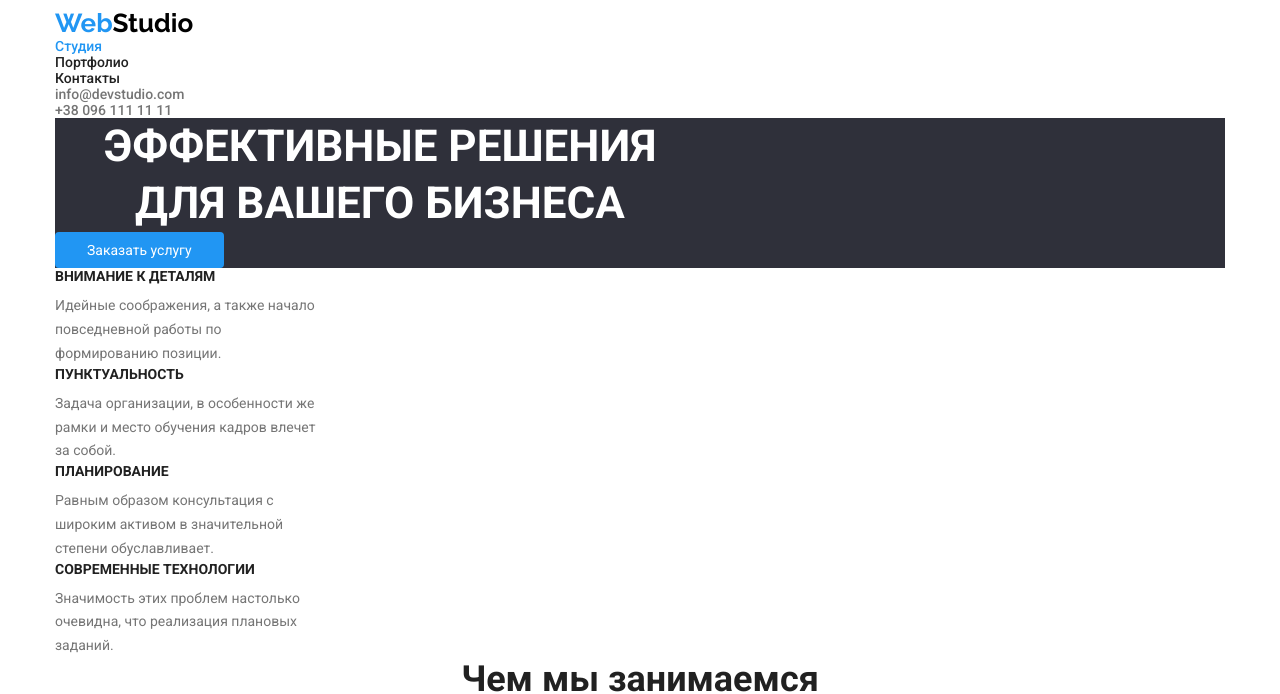
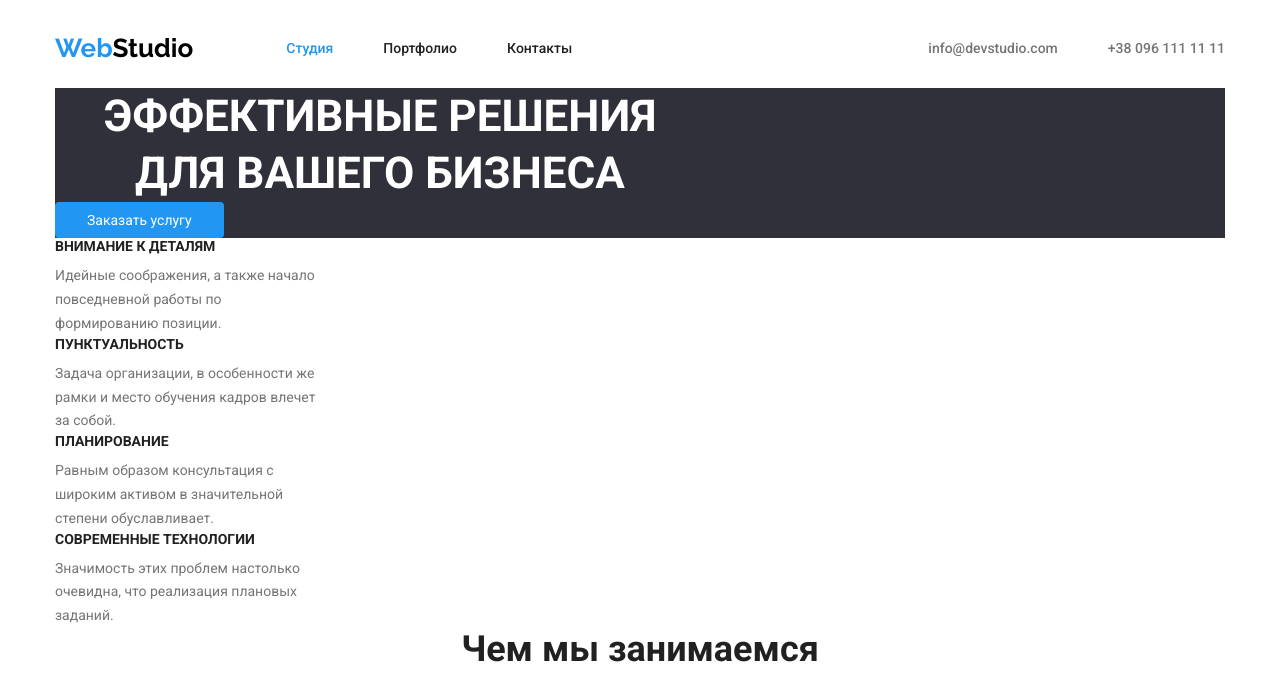
Before and after one commit to Fredy228/goit-markup-hw-03, a plain HTML site: page index.html in a window 1280 px wide. Shown: the top 694 px of the page. Drawn offline with Linux system fonts and the light colour scheme.

Commit message:
Flex-header

```diff
--- a/css/styles.css
+++ b/css/styles.css
@@ -54,6 +54,10 @@ input{
 
 /*------------- Header ------------*/
 
+.header-inner {
+    display: flex;
+    align-items: center;
+}
 
 .logo-text {
     font-size: 26px;
@@ -61,6 +65,8 @@ input{
     color: black;
     text-decoration: none;
     font-family: 'Raleway', sans-serif;
+    margin-right: 68px;
+    padding: 25px 0;
 }
 
 .logo-text > span {
@@ -71,6 +77,11 @@ input{
     list-style: none;
 }
 
+.nav-list {
+    display: flex;
+    flex-wrap: wrap;
+}
+
 .link-style {
     font-size: 14px;
     font-weight: 500;
@@ -78,8 +89,21 @@ input{
     transition: color 0.1s linear;
 }
 
+.nav-list-item {
+    margin: 0 25px;
+}
+
 .nav-item-link {
     color: var(--color-main-text);
+}
+
+.address-list {
+    margin-left: auto;
+    display: flex;
+}
+
+.address-list-item:first-child {
+    margin-right: 50px;
 }
 
 .address-item-link {
--- a/index.html
+++ b/index.html
@@ -14,6 +14,7 @@
     <!-- Header -->
     <header class="header">
         <div class="container">
+            <div class="header-inner">
                 <a class="logo-text" href="./index.html" lang="en"><span>Web</span>Studio</a>
                 <nav class="nav">
                     <ul class="nav-list list-style-none">
@@ -36,6 +37,7 @@
                         <a class="address-item-link link-style" href="tel:+380961111111">+38 096 111 11 11</a>
                     </li>
                 </ul>
+            </div>
         </div>
     </header>
 
```
Lines whose indentation alone changed are shown as unchanged.
